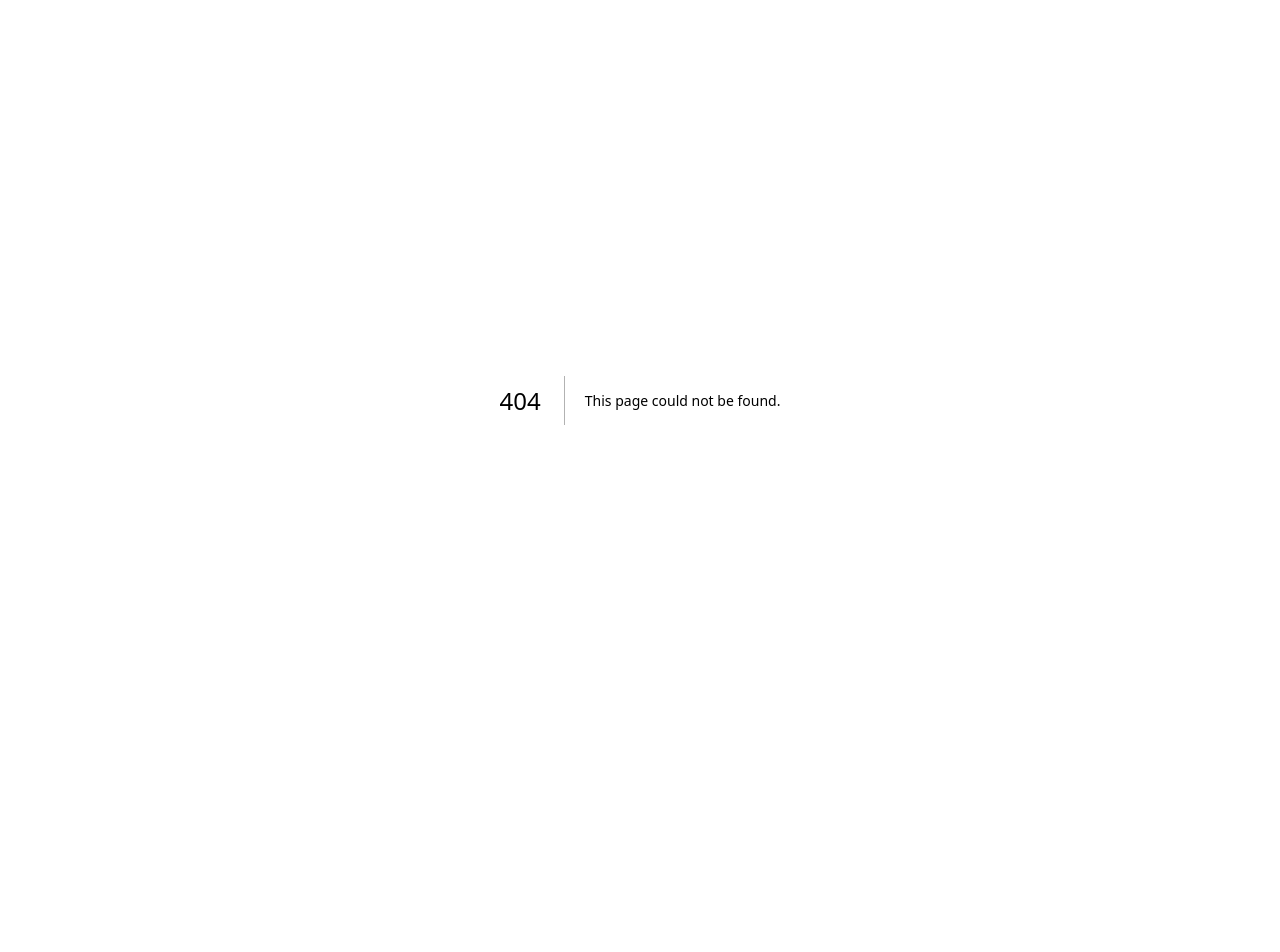
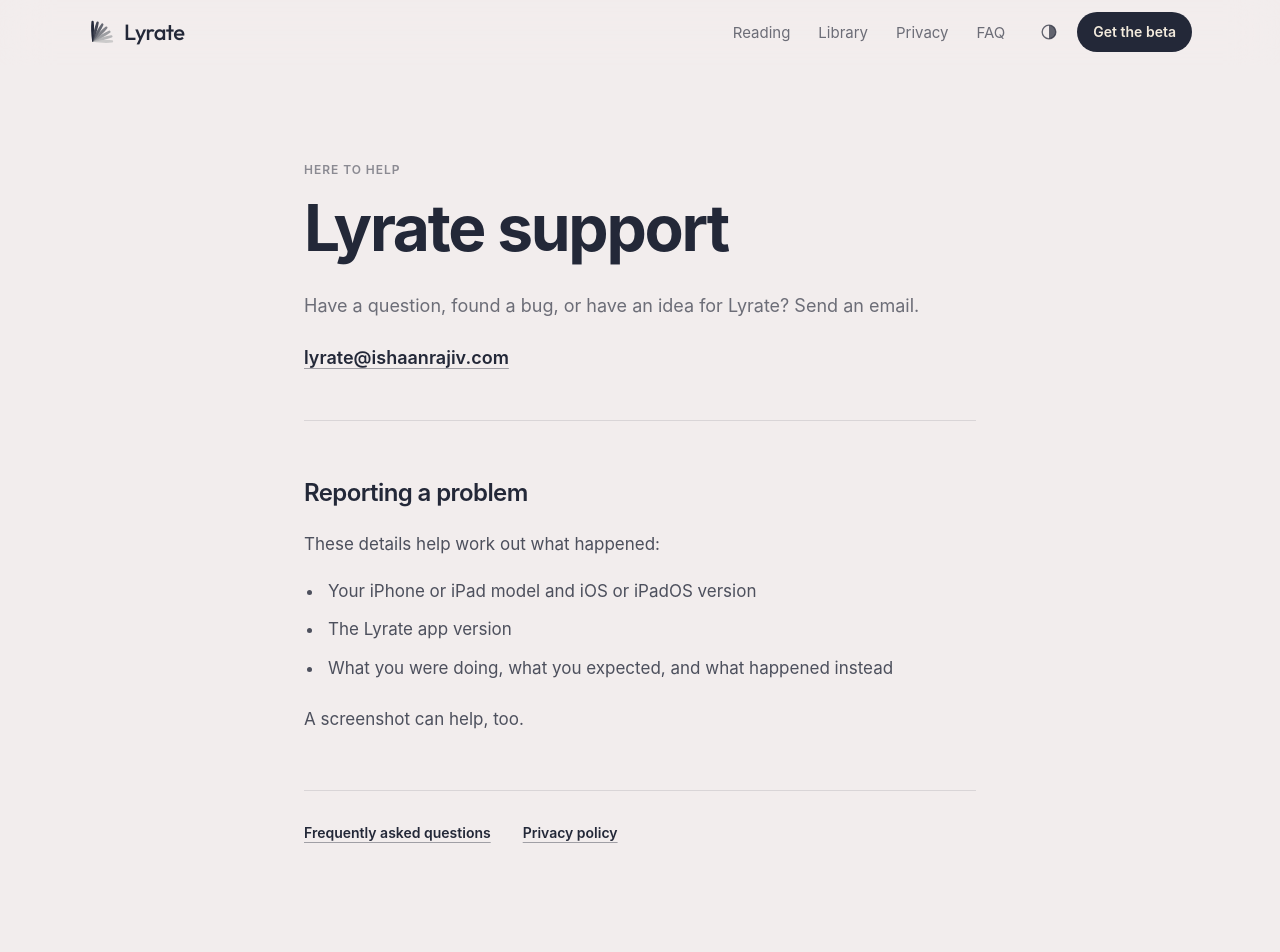
Before and after one commit to ishaanrajiv/lyrate-website, a Next.js app: page /support in a window 1280 px wide. Before the commit this address had no page. Shown: the top 952 px of the page. Before the commit the page ends 800 px from the top, so only its background shows below. Built offline with nearby package versions, Linux system fonts and the light colour scheme.

Commit message:
Add Lyrate support page and contact email

```diff
--- a/app/privacy/page.tsx
+++ b/app/privacy/page.tsx
@@ -2,6 +2,7 @@ import type { Metadata } from "next";
 import type { ReactNode } from "react";
 import TopNav from "@/components/TopNav";
 import SiteFooter from "@/components/SiteFooter";
+import { SUPPORT_EMAIL } from "@/components/content";
 
 const title = "Lyrate privacy policy";
 const description =
@@ -143,6 +144,19 @@ export default function PrivacyPolicy() {
             </p>
           </PolicySection>
 
+          <PolicySection id="contact" title="Contact">
+            <p>
+              For privacy questions or requests, email{" "}
+              <a href={`mailto:${SUPPORT_EMAIL}`}>{SUPPORT_EMAIL}</a>.
+            </p>
+            <p>
+              If you email support, the developer receives your email address, your message
+              and any attachments you send. This information is used to respond to your
+              request and is kept while needed to handle it and follow up on the issue.
+              You can request deletion of your support correspondence at the same address.
+            </p>
+          </PolicySection>
+
           <PolicySection id="changes" title="Changes">
             <p>
               If a future version changes how Lyrate handles your information, this policy
--- /dev/null
+++ b/app/support/page.tsx
@@ -0,0 +1,69 @@
+import type { Metadata } from "next";
+import Link from "next/link";
+import TopNav from "@/components/TopNav";
+import SiteFooter from "@/components/SiteFooter";
+import { SUPPORT_EMAIL } from "@/components/content";
+
+const title = "Lyrate support";
+const description = "Get help with Lyrate for iPhone and iPad, report a problem, or suggest an improvement.";
+
+export const metadata: Metadata = {
+  title,
+  description,
+  alternates: { canonical: "/support" },
+  openGraph: { title, description, url: "/support", type: "website" },
+};
+
+export default function Support() {
+  return (
+    <>
+      <TopNav />
+      <main id="top" className="px-5 pb-24 pt-14 sm:px-6 sm:pb-32 sm:pt-24">
+        <article className="mx-auto max-w-[42rem]">
+          <header className="border-b rule pb-10 sm:pb-12">
+            <p className="label">Here to help</p>
+            <h1 className="display mt-4 text-[2.75rem] sm:text-[4rem]">Lyrate support</h1>
+            <p className="lede mt-8">
+              Have a question, found a bug, or have an idea for Lyrate? Send an email.
+            </p>
+            <a
+              href={`mailto:${SUPPORT_EMAIL}`}
+              className="mt-6 inline-block rounded-sm text-lg font-semibold underline decoration-ink/40 underline-offset-4 transition-colors hover:decoration-ink"
+            >
+              {SUPPORT_EMAIL}
+            </a>
+          </header>
+
+          <section aria-labelledby="reporting-a-problem" className="mt-12 sm:mt-14">
+            <h2 id="reporting-a-problem" className="text-2xl font-semibold tracking-[-0.025em]">
+              Reporting a problem
+            </h2>
+            <p className="mt-5 text-[1.0625rem] leading-[1.8] text-ink/80">
+              These details help work out what happened:
+            </p>
+            <ul className="mt-4 list-disc space-y-2 pl-5 text-[1.0625rem] leading-[1.8] text-ink/80 [&_li]:pl-1">
+              <li>Your iPhone or iPad model and iOS or iPadOS version</li>
+              <li>The Lyrate app version</li>
+              <li>What you were doing, what you expected, and what happened instead</li>
+            </ul>
+            <p className="mt-5 text-[1.0625rem] leading-[1.8] text-ink/80">
+              A screenshot can help, too.
+            </p>
+          </section>
+
+          <nav aria-label="More help" className="mt-12 flex flex-wrap gap-x-8 gap-y-4 border-t rule pt-8 text-sm font-semibold sm:mt-14">
+            <Link href="/#faq" className="rounded-sm underline decoration-ink/40 underline-offset-4 hover:decoration-ink">
+              Frequently asked questions
+            </Link>
+            <Link href="/privacy" className="rounded-sm underline decoration-ink/40 underline-offset-4 hover:decoration-ink">
+              Privacy policy
+            </Link>
+          </nav>
+        </article>
+      </main>
+      <footer>
+        <SiteFooter />
+      </footer>
+    </>
+  );
+}
--- a/components/SiteFooter.tsx
+++ b/components/SiteFooter.tsx
@@ -22,6 +22,11 @@ export default function SiteFooter() {
             </li>
           ))}
           <li>
+            <Link href="/support" className="transition-colors hover:text-ink">
+              Support
+            </Link>
+          </li>
+          <li>
             <a href={TESTFLIGHT_URL} target="_blank" rel="noreferrer" className="transition-colors hover:text-ink">
               TestFlight
             </a>
--- a/components/content.ts
+++ b/components/content.ts
@@ -3,6 +3,7 @@
 import type { IconName } from "./icons";
 
 export const TESTFLIGHT_URL = "https://testflight.apple.com/join/VU4j4CwJ";
+export const SUPPORT_EMAIL = "lyrate@ishaanrajiv.com";
 
 export interface Screenshot {
   light: string;
```
Also changed, not shown: 1 other file (tests, documents, lock files or other folders).
